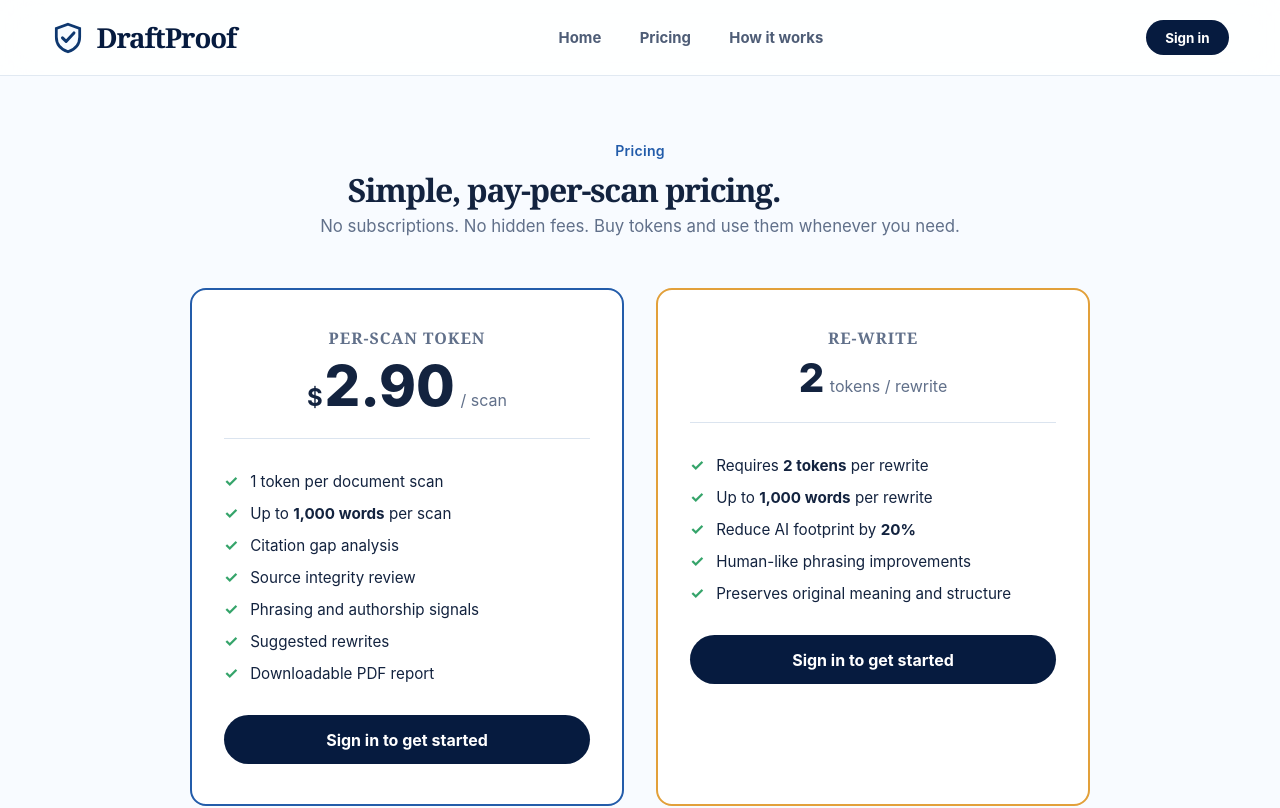
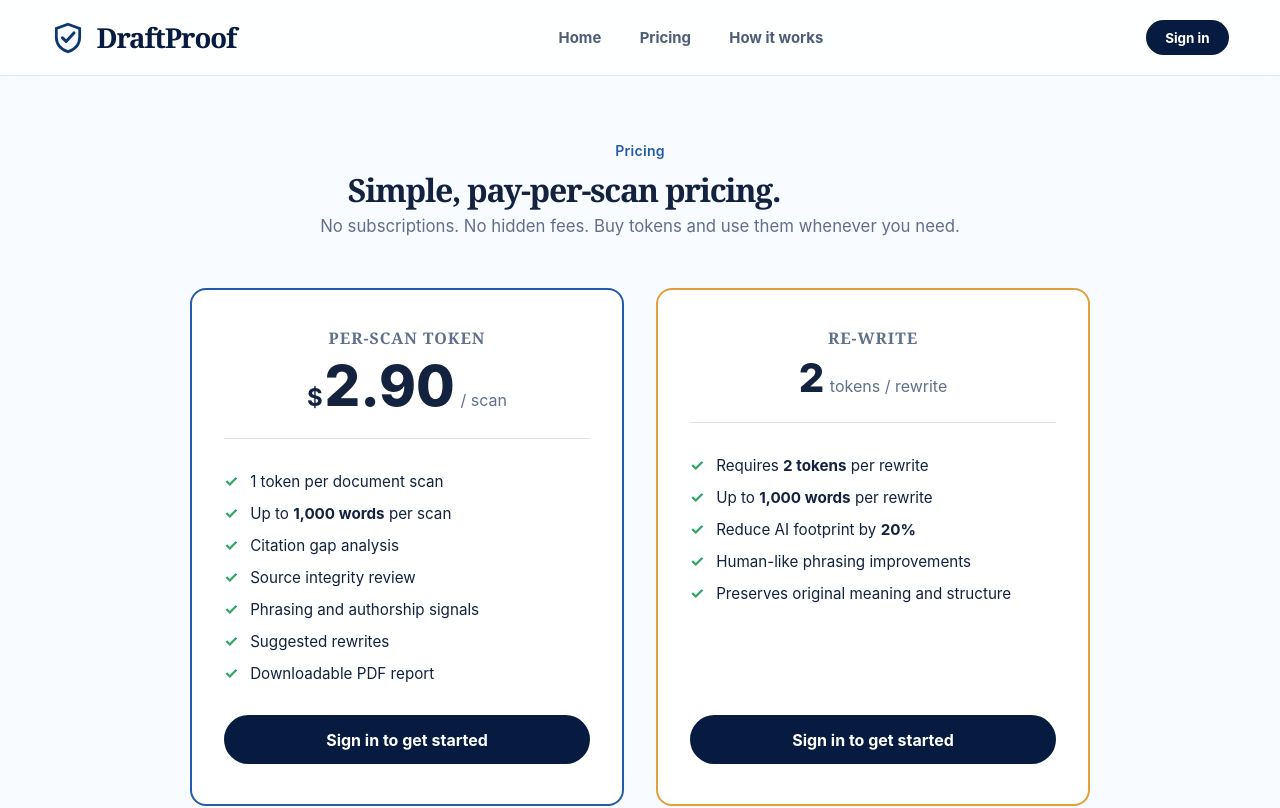
Before and after one commit to kianwoon/draftproof-services, a React (Vite) app in the folder draftproof-frontend/: page /pricing in a window 1280 px wide. Shown: the top 808 px of the page. Built offline with nearby package versions, Linux system fonts and the light colour scheme; no server answers.

Commit message:
Align CTA buttons at bottom of pricing cards using flex

```diff
--- a/draftproof-frontend/src/styles/site-master.css
+++ b/draftproof-frontend/src/styles/site-master.css
@@ -1057,6 +1057,12 @@ th {
   border-radius: 16px;
   padding: 2.5rem 2rem;
   margin-bottom: 0;
+  display: flex;
+  flex-direction: column;
+}
+
+.pricing-card .pricing-cta {
+  margin-top: auto;
 }
 
 .pricing-card-header {
```
